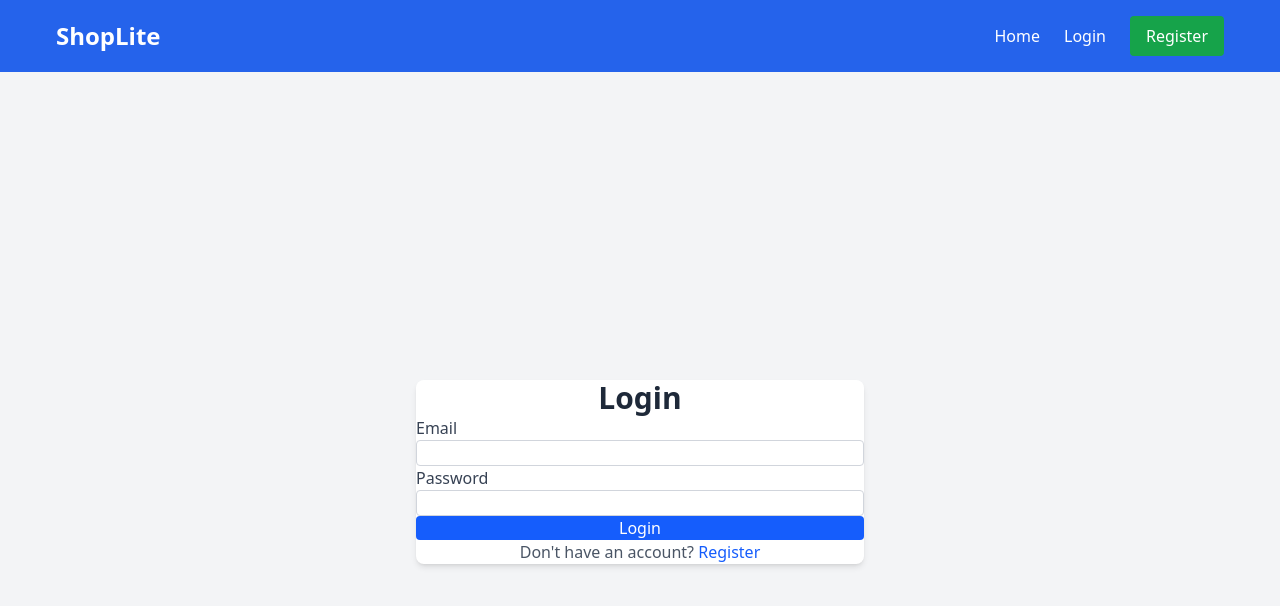
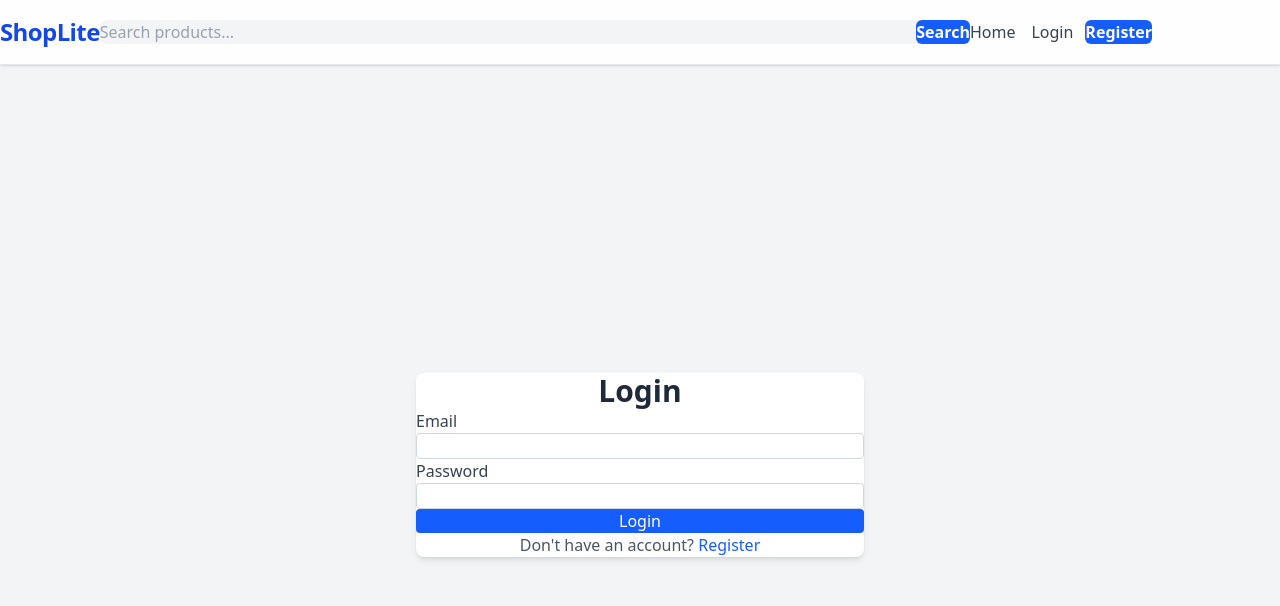
Before and after one commit to Sumanpradhan1706/SHOPLITE, a React (Vite) app in the folder frontend/: page /login in a window 1280 px wide. Shown: the top 606 px of the page. Built offline with nearby package versions, Linux system fonts and the light colour scheme.

Commit message:
enhance Navbar with search functionality and responsive design

```diff
--- a/frontend/src/components/Navbar.jsx
+++ b/frontend/src/components/Navbar.jsx
@@ -1,66 +1,260 @@
-import { Link, useNavigate } from 'react-router-dom';
+import { useEffect, useState } from 'react';
+import { Link, useLocation, useNavigate } from 'react-router-dom';
 import { useAuth } from '../hooks/useAuth';
+import { useCartContext } from '../context/CartContext';
 
 export default function Navbar() {
   const { user, logout, isAuthenticated } = useAuth();
+  const { cartCount } = useCartContext();
   const navigate = useNavigate();
+  const location = useLocation();
+
+  const [menuOpen, setMenuOpen] = useState(false);
+  const [profileOpen, setProfileOpen] = useState(false);
+  const [searchTerm, setSearchTerm] = useState('');
+
+  useEffect(() => {
+    const params = new URLSearchParams(location.search);
+    setSearchTerm(params.get('search') || '');
+  }, [location.search]);
 
   const handleLogout = () => {
     logout();
+    setProfileOpen(false);
     navigate('/');
   };
 
+  const handleSearch = (e) => {
+    e.preventDefault();
+    const term = searchTerm.trim();
+    setMenuOpen(false);
+    if (!term) {
+      navigate('/');
+      return;
+    }
+    navigate(`/?search=${encodeURIComponent(term)}`);
+  };
+
+  const handleNavClick = (path) => {
+    setMenuOpen(false);
+    setProfileOpen(false);
+    navigate(path);
+  };
+
+  const userInitial = user?.name?.[0]?.toUpperCase() || user?.email?.[0]?.toUpperCase() || 'U';
+
   return (
-    <nav style={{ backgroundColor: '#2563eb', color: 'white', boxShadow: '0 1px 3px rgba(0,0,0,0.1)' }}>
-      <div style={{ maxWidth: '1200px', margin: '0 auto', padding: '1rem', display: 'flex', justifyContent: 'space-between', alignItems: 'center' }}>
-        <Link to="/" style={{ fontSize: '1.5rem', fontWeight: 'bold', color: 'white', textDecoration: 'none' }}>
+    <nav className="sticky top-0 z-50 bg-white/80 backdrop-blur border-b border-gray-200 shadow-sm">
+      <div className="max-w-6xl mx-auto px-4">
+        <div className="flex items-center justify-between h-16">
+          <div className="flex items-center gap-3">
+            <Link
+              to="/"
+              className="text-2xl font-bold text-blue-700 tracking-tight hover:text-blue-600 transition-colors"
+              onClick={() => setMenuOpen(false)}
+            >
               ShopLite
             </Link>
-        <div style={{ display: 'flex', gap: '1.5rem', alignItems: 'center' }}>
-          <Link to="/" style={{ color: 'white', textDecoration: 'none', cursor: 'pointer' }} onMouseEnter={(e) => e.target.style.color = '#dbeafe'} onMouseLeave={(e) => e.target.style.color = 'white'}>
+          </div>
+
+          <div className="hidden md:flex items-center gap-3 flex-1 ml-6">
+            <form
+              onSubmit={handleSearch}
+              className="flex-1 flex items-center gap-2 bg-gray-100 rounded-lg px-3 py-2 focus-within:ring-2 focus-within:ring-blue-600 transition-all"
+            >
+              <input
+                type="text"
+                value={searchTerm}
+                onChange={(e) => setSearchTerm(e.target.value)}
+                placeholder="Search products..."
+                className="w-full bg-transparent outline-none text-gray-700 placeholder:text-gray-400"
+              />
+              <button
+                type="submit"
+                className="px-4 py-2 bg-blue-600 text-white rounded-md font-semibold transition-all hover:bg-blue-700 hover:shadow-lg hover:-translate-y-0.5 active:translate-y-0"
+              >
+                Search
+              </button>
+            </form>
+          </div>
+
+          <div className="hidden md:flex items-center gap-4">
+            <Link
+              to="/"
+              className="text-gray-700 font-medium hover:text-blue-600 transition-colors"
+              onClick={() => setProfileOpen(false)}
+            >
               Home
             </Link>
 
             {isAuthenticated ? (
               <>
-              <Link to="/cart" style={{ color: 'white', textDecoration: 'none', cursor: 'pointer' }} onMouseEnter={(e) => e.target.style.color = '#dbeafe'} onMouseLeave={(e) => e.target.style.color = 'white'}>
-                Cart
+                <Link
+                  to="/cart"
+                  className="relative inline-flex items-center gap-2 px-3 py-2 rounded-md text-gray-700 hover:text-blue-600 hover:bg-blue-50 transition-all"
+                >
+                  <span>Cart</span>
+                  <span className="inline-flex items-center justify-center w-6 h-6 text-xs font-bold text-white bg-blue-600 rounded-full">
+                    {cartCount || 0}
+                  </span>
                 </Link>
-              <Link to="/orders" style={{ color: 'white', textDecoration: 'none', cursor: 'pointer' }} onMouseEnter={(e) => e.target.style.color = '#dbeafe'} onMouseLeave={(e) => e.target.style.color = 'white'}>
+
+                <Link
+                  to="/orders"
+                  className="text-gray-700 font-medium hover:text-blue-600 transition-colors"
+                >
                   Orders
                 </Link>
-              <Link to="/profile" style={{ color: 'white', textDecoration: 'none', cursor: 'pointer' }} onMouseEnter={(e) => e.target.style.color = '#dbeafe'} onMouseLeave={(e) => e.target.style.color = 'white'}>
+
+                <div className="relative">
+                  <button
+                    type="button"
+                    className="flex items-center gap-2 px-3 py-2 bg-gray-100 hover:bg-gray-200 rounded-full transition-all"
+                    onClick={() => setProfileOpen((prev) => !prev)}
+                  >
+                    <span className="w-8 h-8 rounded-full bg-blue-600 text-white flex items-center justify-center font-semibold">
+                      {userInitial}
+                    </span>
+                    <span className="text-sm font-medium text-gray-800">{user?.name || 'Account'}</span>
+                    <span className="text-gray-500">▾</span>
+                  </button>
+
+                  {profileOpen && (
+                    <div className="absolute right-0 mt-3 w-56 bg-white border border-gray-200 rounded-lg shadow-lg py-2 animate-slideInUp">
+                      <button
+                        className="w-full text-left px-4 py-2 text-gray-700 hover:bg-gray-50"
+                        onClick={() => handleNavClick('/profile')}
+                      >
                         Profile
-              </Link>
-              <div style={{ display: 'flex', alignItems: 'center', gap: '1rem' }}>
-                <span style={{ fontSize: '0.875rem' }}>Welcome, {user?.name}</span>
+                      </button>
                       <button
+                        className="w-full text-left px-4 py-2 text-gray-700 hover:bg-gray-50"
+                        onClick={() => handleNavClick('/orders')}
+                      >
+                        Orders
+                      </button>
+                      <button
+                        className="w-full text-left px-4 py-2 text-red-600 hover:bg-red-50"
                         onClick={handleLogout}
-                  style={{ backgroundColor: '#dc2626', color: 'white', padding: '0.5rem 1rem', borderRadius: '0.25rem', cursor: 'pointer', border: 'none', transition: 'background-color 0.2s' }}
-                  onMouseEnter={(e) => e.target.style.backgroundColor = '#991b1b'}
-                  onMouseLeave={(e) => e.target.style.backgroundColor = '#dc2626'}
                       >
                         Logout
                       </button>
                     </div>
+                  )}
+                </div>
               </>
             ) : (
-            <>
-              <Link to="/login" style={{ color: 'white', textDecoration: 'none', cursor: 'pointer' }} onMouseEnter={(e) => e.target.style.color = '#dbeafe'} onMouseLeave={(e) => e.target.style.color = 'white'}>
+              <div className="flex items-center gap-3">
+                <Link
+                  to="/login"
+                  className="text-gray-700 font-medium hover:text-blue-600 transition-colors"
+                >
                   Login
                 </Link>
                 <Link
                   to="/register"
-                style={{ backgroundColor: '#16a34a', color: 'white', padding: '0.5rem 1rem', borderRadius: '0.25rem', textDecoration: 'none', cursor: 'pointer', transition: 'background-color 0.2s' }}
-                onMouseEnter={(e) => e.target.style.backgroundColor = '#15803d'}
-                onMouseLeave={(e) => e.target.style.backgroundColor = '#16a34a'}
+                  className="px-4 py-2 bg-blue-600 text-white rounded-md font-semibold transition-all hover:bg-blue-700 hover:shadow-lg hover:-translate-y-0.5 active:translate-y-0"
                 >
                   Register
                 </Link>
+              </div>
+            )}
+          </div>
+
+          <div className="flex md:hidden items-center gap-3">
+            <Link
+              to="/cart"
+              className="relative inline-flex items-center gap-2 px-3 py-2 rounded-md text-gray-700 hover:text-blue-600 hover:bg-blue-50 transition-all"
+              onClick={() => setMenuOpen(false)}
+            >
+              <span>Cart</span>
+              <span className="inline-flex items-center justify-center w-6 h-6 text-xs font-bold text-white bg-blue-600 rounded-full">
+                {cartCount || 0}
+              </span>
+            </Link>
+            <button
+              type="button"
+              onClick={() => setMenuOpen((prev) => !prev)}
+              className="p-2 rounded-md border border-gray-200 text-gray-700 hover:bg-gray-100 transition-all"
+              aria-label="Toggle navigation menu"
+            >
+              <span className="block w-5 border-b border-gray-700 mb-1"></span>
+              <span className="block w-5 border-b border-gray-700 mb-1"></span>
+              <span className="block w-5 border-b border-gray-700"></span>
+            </button>
+          </div>
+        </div>
+
+        {menuOpen && (
+          <div className="md:hidden mt-3 bg-white border border-gray-200 rounded-lg shadow-lg p-4 space-y-3 animate-slideInUp">
+            <form
+              onSubmit={handleSearch}
+              className="flex items-center gap-2 bg-gray-100 rounded-lg px-3 py-2 focus-within:ring-2 focus-within:ring-blue-600 transition-all"
+            >
+              <input
+                type="text"
+                value={searchTerm}
+                onChange={(e) => setSearchTerm(e.target.value)}
+                placeholder="Search products..."
+                className="w-full bg-transparent outline-none text-gray-700 placeholder:text-gray-400"
+              />
+              <button
+                type="submit"
+                className="px-3 py-2 bg-blue-600 text-white rounded-md font-semibold transition-all hover:bg-blue-700 hover:shadow-lg hover:-translate-y-0.5 active:translate-y-0"
+              >
+                Search
+              </button>
+            </form>
+
+            <div className="flex flex-col gap-2">
+              <button
+                className="text-left px-2 py-2 rounded-md hover:bg-gray-100 text-gray-800 font-medium"
+                onClick={() => handleNavClick('/')}
+              >
+                Home
+              </button>
+
+              {isAuthenticated ? (
+                <>
+                  <button
+                    className="text-left px-2 py-2 rounded-md hover:bg-gray-100 text-gray-800 font-medium"
+                    onClick={() => handleNavClick('/orders')}
+                  >
+                    Orders
+                  </button>
+                  <button
+                    className="text-left px-2 py-2 rounded-md hover:bg-gray-100 text-gray-800 font-medium"
+                    onClick={() => handleNavClick('/profile')}
+                  >
+                    Profile
+                  </button>
+                  <button
+                    className="text-left px-2 py-2 rounded-md hover:bg-red-50 text-red-600 font-medium"
+                    onClick={handleLogout}
+                  >
+                    Logout
+                  </button>
+                </>
+              ) : (
+                <>
+                  <button
+                    className="text-left px-2 py-2 rounded-md hover:bg-gray-100 text-gray-800 font-medium"
+                    onClick={() => handleNavClick('/login')}
+                  >
+                    Login
+                  </button>
+                  <button
+                    className="text-left px-2 py-2 rounded-md hover:bg-gray-100 text-gray-800 font-medium"
+                    onClick={() => handleNavClick('/register')}
+                  >
+                    Register
+                  </button>
                 </>
               )}
             </div>
           </div>
+        )}
+      </div>
     </nav>
   );
 }
```
Lines whose indentation alone changed are shown as unchanged.
